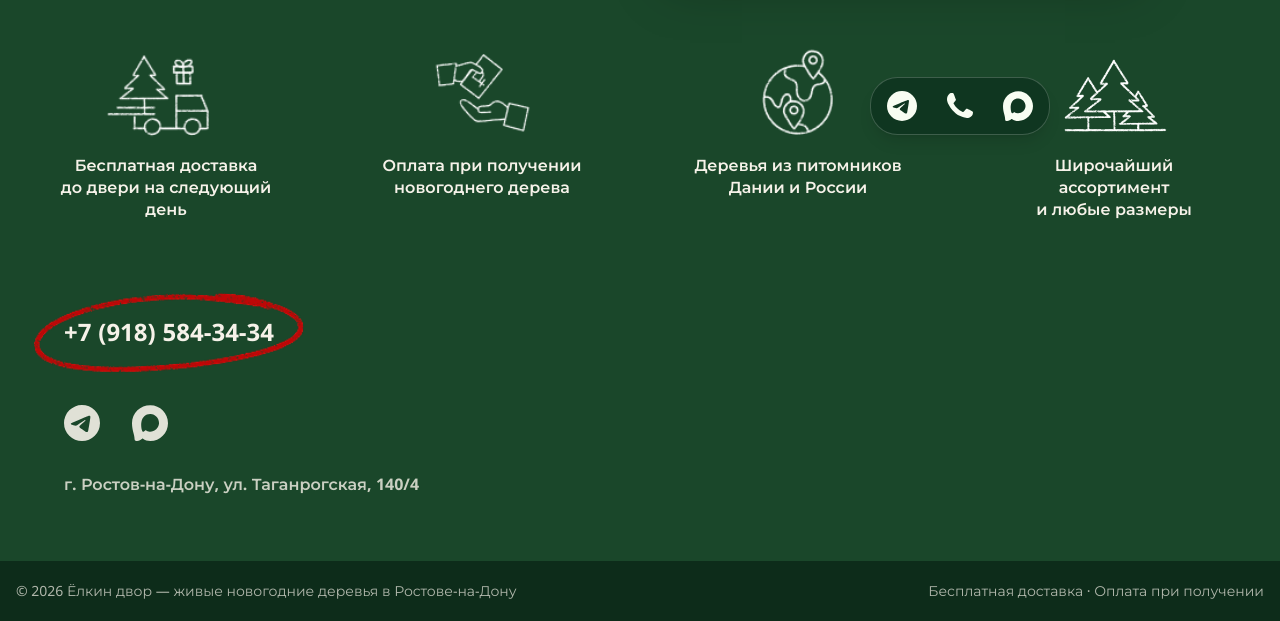
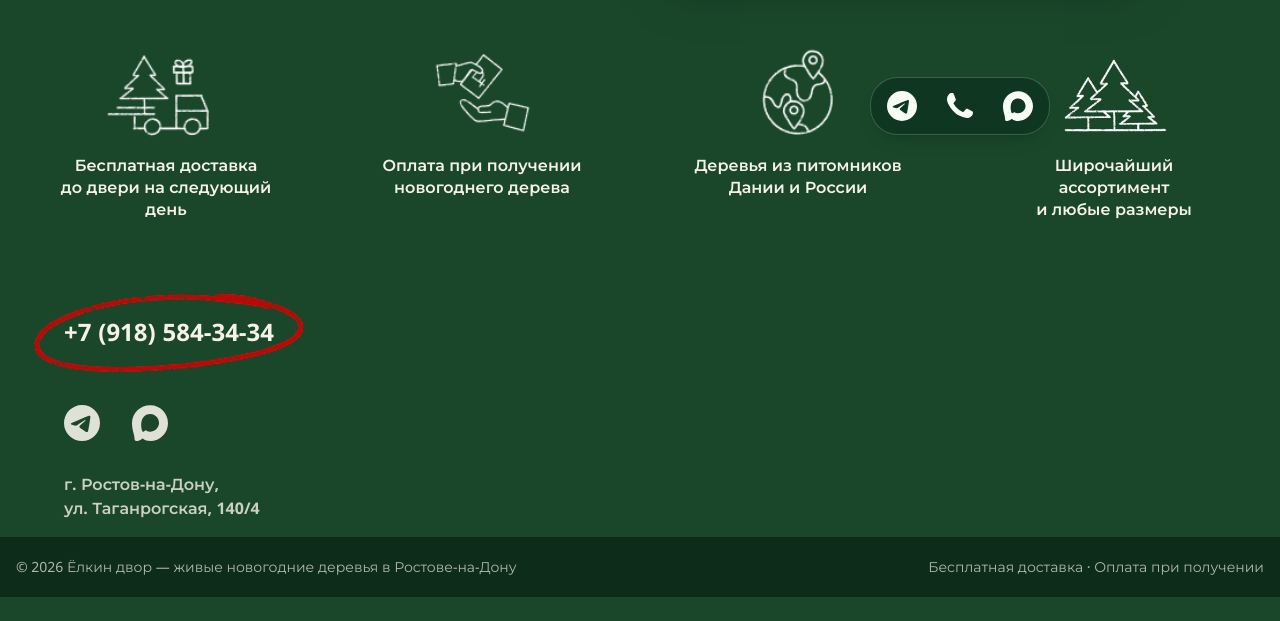
Before and after one commit to Alexej-Mich61/elkin_dvor, a Django app: page / in a window 1280 px wide. Shown: the part 649-1270 px from the top of the page. After the commit the page ends 1246 px from the top, so only its background shows below. Run offline with Django 5.2, Linux system fonts and the light colour scheme; data that the repository does not hold is empty; some libraries are stand-ins or nearby versions.

Commit message:
Оформление: контакты — адрес в две строки, меньший нижний отступ, больше воздуха между телефоном и иконками

```diff
--- a/templates/home.html
+++ b/templates/home.html
@@ -186,7 +186,7 @@
         <!-- 5. Контакты: фон как у преимуществ (#1A472A), контент слева с отступом,
                телефон в декоративном кольце (как ссылка «Заказать»), клик — набор номера -->
         <section id="contacts" class="container mx-auto scroll-mt-24 bg-moss text-cream">
-            <div class="flex flex-col items-start gap-8 py-16 pl-8 text-left sm:pl-16">
+            <div class="flex flex-col items-start gap-8 pt-16 pb-4 pl-8 text-left sm:pl-16">
                 <a href="tel:{{ SHOP_PHONE_TEL }}" class="relative mb-6 inline-block leading-none transition hover:opacity-80">
                     <img src="{% static 'img/text-decor.png' %}" alt="" width="242" height="72" aria-hidden="true"
                          class="absolute left-1/2 top-1/2 h-auto max-w-none w-[min(270px,92vw)] -translate-x-1/2 -translate-y-1/2">
@@ -202,7 +202,12 @@
                         {% include 'includes/icon.html' with icon='max-solid' class_name='w-9 h-9' %}
                     </a>
                 </div>
-                <address class="text-sm font-semibold not-italic text-cream/80 sm:text-base">{{ SHOP_ADDRESS }}</address>
+                <!-- Адрес разбит на две строки; дублирует SHOP_ADDRESS
+                     в shop/context_processors.py -->
+                <address class="text-sm font-semibold not-italic text-cream/80 sm:text-base">
+                    г. Ростов-на-Дону,<br>
+                    ул. Таганрогская, 140/4
+                </address>
             </div>
         </section>
     </div>
```
Also changed, not shown: theme/static/css/dist/styles.css.
